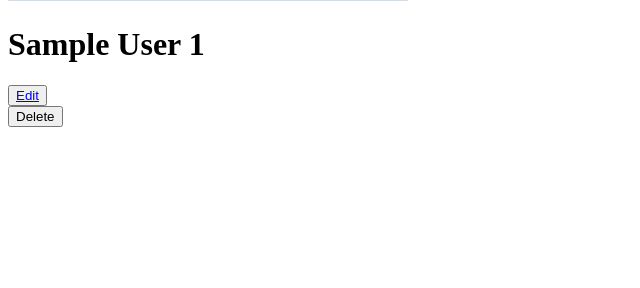
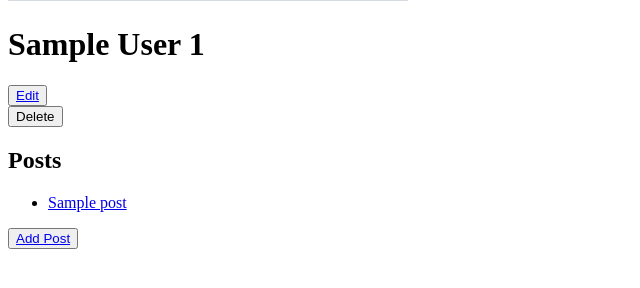
Before and after one commit to pjulmeus/sql-alchemy-part-1, a Flask app: page /users/1 in a window 1280 px wide. Shown: the part 307-595 px from the top of the page, without its empty margins (0-640 px from the left). Run offline with Flask 3, Linux system fonts and the light colour scheme; tables that the repository leaves empty hold one stand-in row (values such as "Sample post"); grey boxes marked "Sample" are stand-in pictures.

Commit message:
final part 2

```diff
--- a/flask-blogly 2/app.py
+++ b/flask-blogly 2/app.py
@@ -1,6 +1,6 @@
 """Blogly application."""
 from flask import Flask, request, redirect, render_template
-from models import db, connect_db,  User
+from models import db, connect_db,  User, Post
 from flask_debugtoolbar import DebugToolbarExtension
 
 app = Flask(__name__)
@@ -47,7 +47,8 @@ def user_detail_page():
 def users_form(users_id):
     """User detail page"""
     users = User.query.get_or_404(users_id)
-    return render_template('details.html', users = users)
+    posts = Post.query.all()
+    return render_template('details.html', users = users, posts =posts)
 
 @app.route("/users/<int:users_id>/delete", methods = ["POST"])
 def users_delete(users_id):
@@ -82,3 +83,55 @@ def users_form2(users_id):
     db.session.commit()
 
     return redirect(f"/users/{users_id}")
+
+@app.route("/users/<int:users_id>/posts/new")
+def get_posts_form(users_id):
+    u = User.query.get_or_404(users_id)
+    return render_template('add_post.html', u = u)
+
+
+@app.route("/users/<int:users_id>/posts/new", methods = ['POST'])
+def posts_form(users_id):
+    u = User.query.get(users_id)
+    title = request.form['title']
+    content = request.form['content']
+
+    new_post = Post(title = title, content = content, user_id = users_id)
+    db.session.add(new_post)
+    db.session.commit()
+
+    return redirect (f"/users/{users_id}")
+
+@app.route("/users/posts/<int:posts_id>")
+def post(posts_id):
+    u_post = Post.query.get(posts_id)
+
+    return render_template('post.html', u_post = u_post)
+
+@app.route("/users/posts/<int:posts_id>/edit")
+def get_edit_post(posts_id):
+    u_post = Post.query.get(posts_id)
+    return render_template("edit_post.html", u_post= u_post)
+
+@app.route("/users/posts/<int:posts_id>/edit", methods = ["POST"])
+def edit_post(posts_id):
+    u_post = Post.query.get(posts_id)
+    title = request.form["title"]
+    content = request.form["content"]
+
+    if title:
+        u_post.title = title
+    if content:
+        u_post.content = content
+
+    db.session.commit()
+
+    return redirect(f"/users/posts/{posts_id}")
+
+@app.route("/users/posts/<int:posts_id>/delete", methods = ["POST"])
+def posts_delete(posts_id):
+    """Delete the user post and redirect to the home page """
+    p_id = Post.query.get(posts_id)
+    Post.query.filter(Post.id == int(posts_id)).delete()
+    db.session.commit()
+    return redirect("/users")
--- a/flask-blogly 2/templates/details.html
+++ b/flask-blogly 2/templates/details.html
@@ -9,4 +9,15 @@
  <form action="/users/{{users.id}}/delete" method="post">
     <button type="submit">Delete</button>
     </form>
+<h2>Posts</h2>
+
+<ul>
+    {% for p in posts %}
+    <li>
+        <a href="posts/{{p.id}}">{{p.title}}</a>
+    </li>
+    {%endfor%}
+</ul>
+
+<button> <a href="{{users.id}}/posts/new"> Add Post </a></button>
 {% endblock %}
```
Also changed, not shown: flask-blogly 2/models.py (+22 -0 lines), flask-blogly 2/seed.py (added, +20 -0 lines), flask-blogly 2/templates/add_post.html (added, +19 -0 lines), flask-blogly 2/templates/edit_post.html (added, +20 -0 lines), flask-blogly 2/templates/post.html (added, +22 -0 lines), flask-blogly 2/tests/test_app.py (+3 -10 lines).
